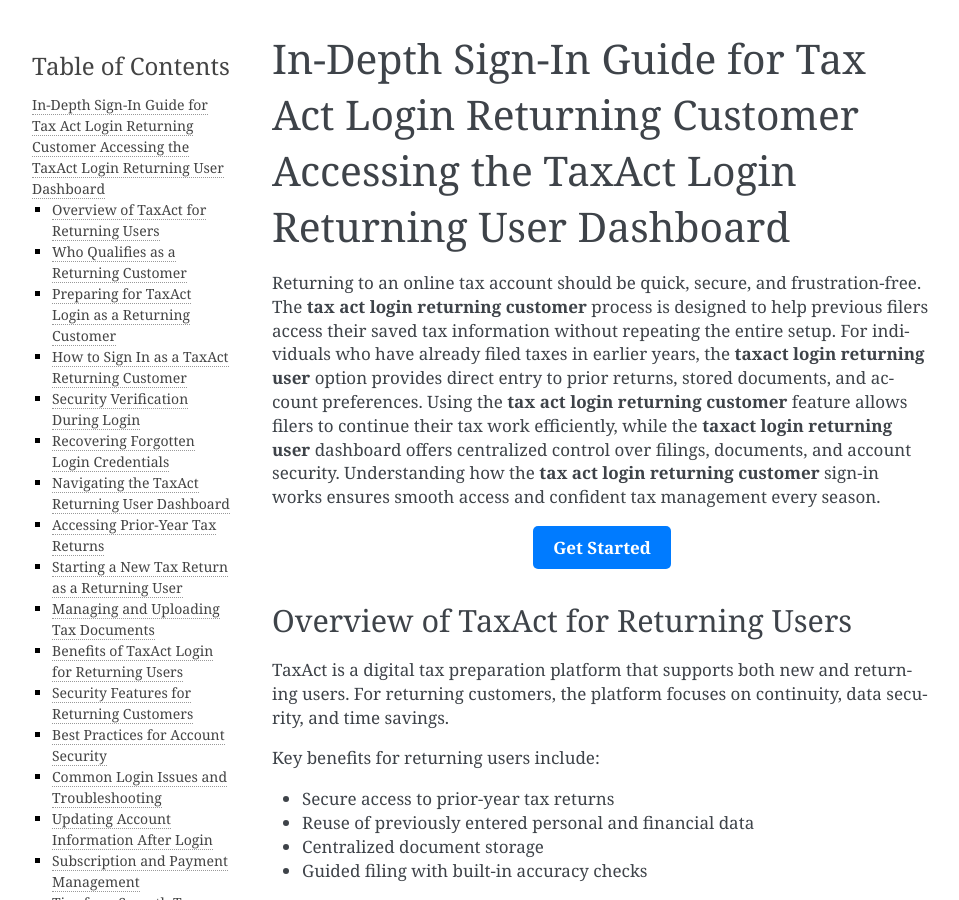
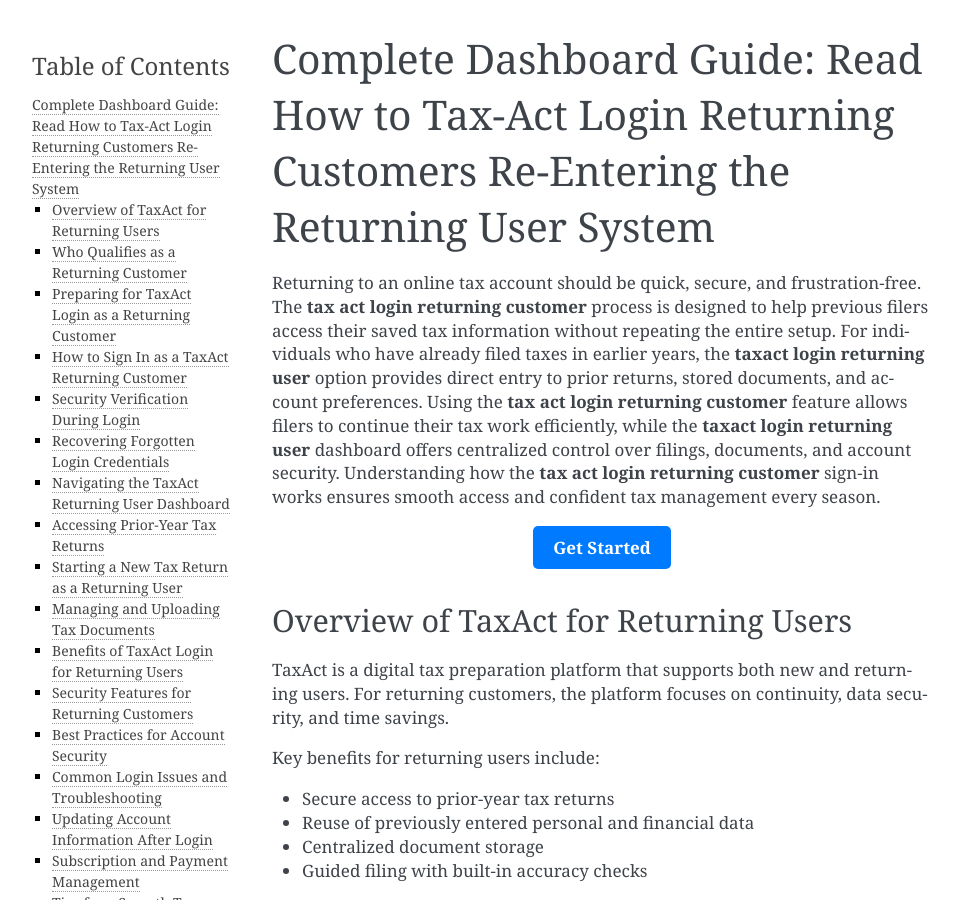
Before and after one commit to alder-cloud/taxactapp, a Sphinx documentation site: the page built from docs/index.rst, in a window 1280 px wide and 900 px high. Shown: the whole window, without its empty margins (148-1107 px from the left). Built offline with Sphinx 7.4.7, drawn with Linux system fonts in a browser that asks for light colours.

Commit message:
Update index.rst

```diff
--- a/docs/index.rst
+++ b/docs/index.rst
@@ -1,4 +1,4 @@
-In-Depth Sign-In Guide for Tax Act Login Returning Customer Accessing the TaxAct Login Returning User Dashboard
+Complete Dashboard Guide: Read How to Tax-Act Login Returning Customers Re-Entering the Returning User System
 ===========================================================================================================
 
 Returning to an online tax account should be quick, secure, and frustration-free. The **tax act login returning customer**
```
